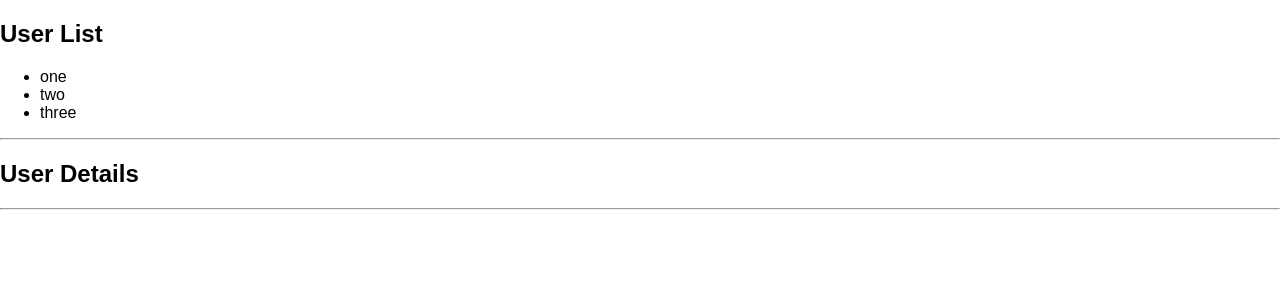
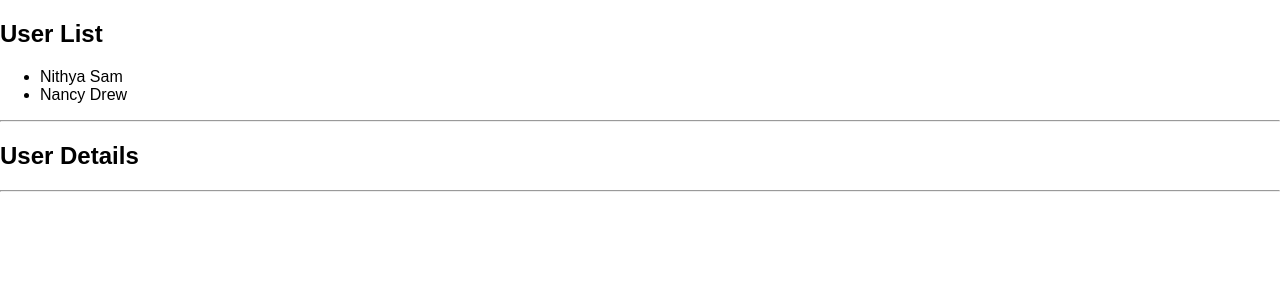
Before and after one commit to nithyasam/LearnRedux, a React (Create React App) app in the folder learn-redux/: page / in a window 1280 px wide. Shown: the top 300 px of the page. Built offline with nearby package versions, Linux system fonts and the light colour scheme.

Commit message:
passing data to components

```diff
--- a/learn-redux/src/containers/user-list.js
+++ b/learn-redux/src/containers/user-list.js
@@ -3,12 +3,15 @@ import {connect} from 'react-redux';
 import {bindActionCreators} from 'redux';
 
 class UserList extends Component {
+    createUserList(){
+        return this.props.users.map(user => {
+                return(<li key = {user.id}>{user.first} {user.last}</li>);
+            });
+    }
     render(){
         return(
             <ul>
-                <li>one</li>
-                <li>two</li>
-                <li>three</li>
+                {this.createUserList()}
             </ul>
         );
     }
--- a/learn-redux/src/reducers/index.js
+++ b/learn-redux/src/reducers/index.js
@@ -3,7 +3,7 @@ import UserReducer from './reducer-users';
 
 
 const allReducers = combineReducers({
-    user: UserReducer
+    users: UserReducer
 })
 
 export default allReducers;
--- a/learn-redux/src/reducers/reducer-users.js
+++ b/learn-redux/src/reducers/reducer-users.js
@@ -8,8 +8,8 @@ export default function(){
         },
         {
             id: 2,
-            first: "Abc",
-            last: "Xyz",
+            first: "Nancy",
+            last: "Drew",
             description: "Web developer"
         }
     ]
```
